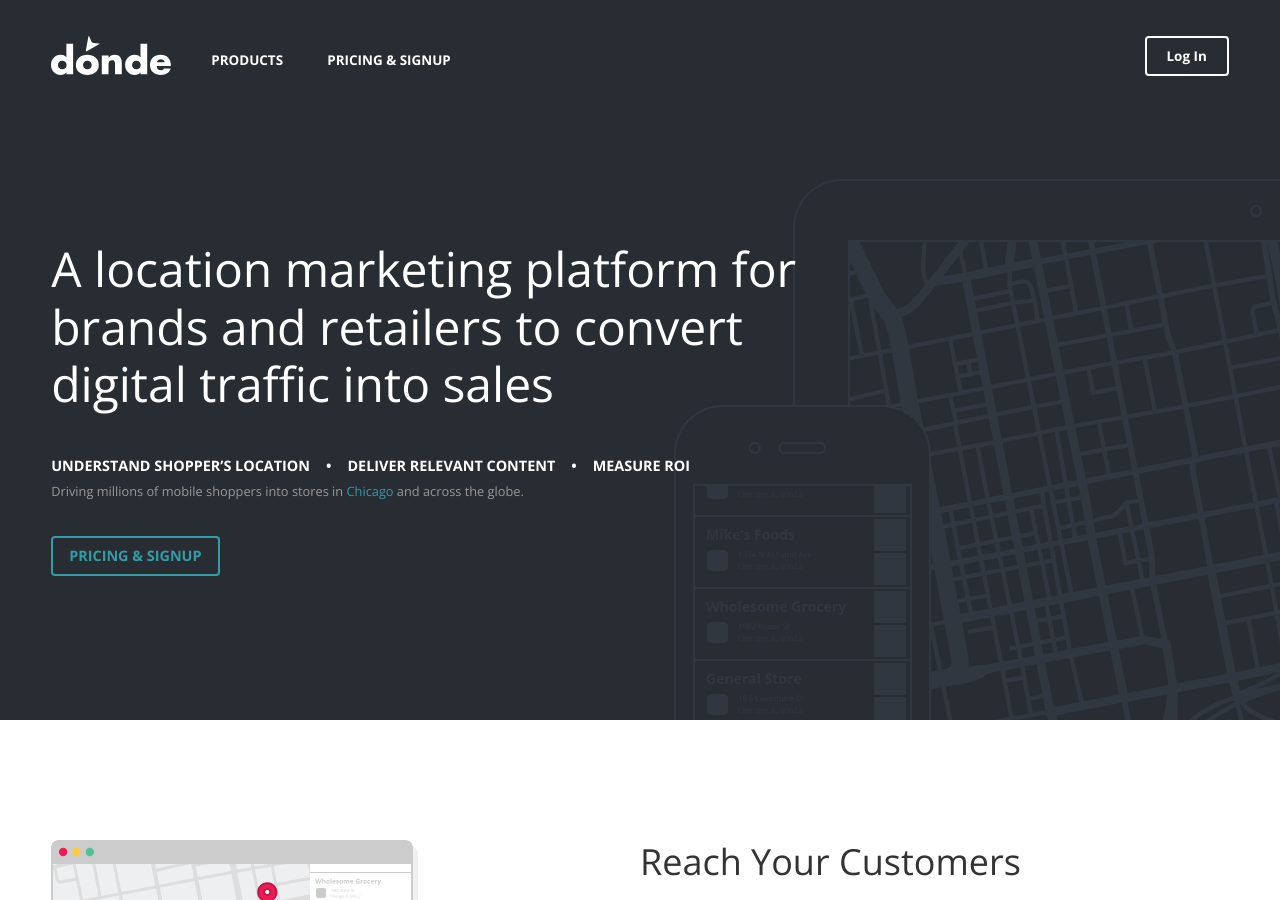
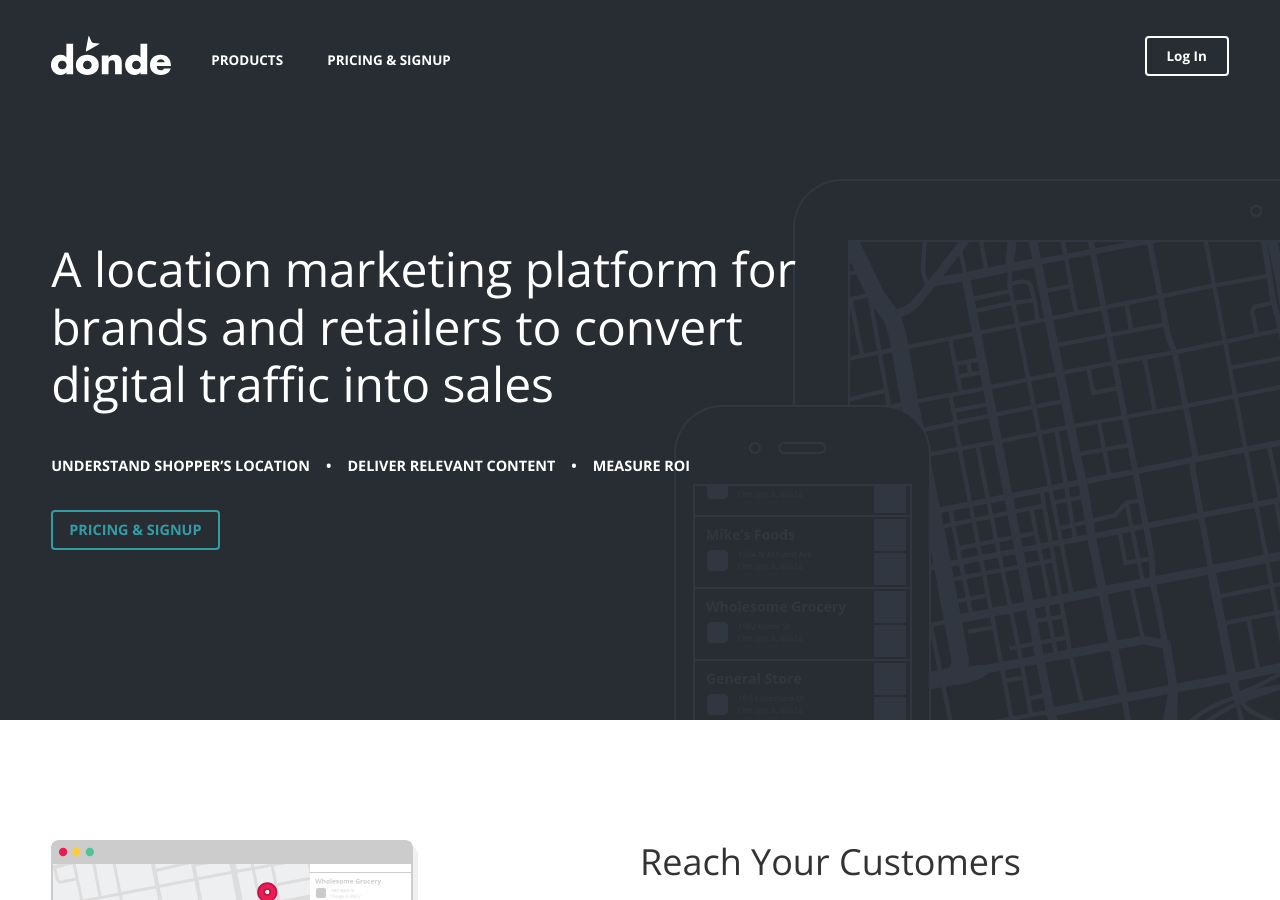
Before and after one commit to donde-io/donde-io.github.io, a Jekyll site: the page built from index.html, in a window 1280 px wide and 900 px high. Built offline with Jekyll 4.4.1, drawn with Linux system fonts in a browser that asks for light colours; nearby versions of some CDN libraries; comment, search, counter and statistics services are not loaded.

Commit message:
hide location specific on home

```diff
--- a/index.html
+++ b/index.html
@@ -12,7 +12,7 @@
 		<div class="row">
 			<div class="col eight">
 				<h1>A location marketing platform for brands and retailers to convert digital traffic into sales</h1>
-				<p><strong>Understand shopper’s location<span>•</span>Deliver relevant content<span>•</span>Measure ROI</strong><br><small>Driving millions of mobile shoppers into stores in <em>Chicago</em> and across the globe.</small></p>
+				<p><strong>Understand shopper’s location<span>•</span>Deliver relevant content<span>•</span>Measure ROI</strong><!--<br><small>Driving millions of mobile shoppers into stores in <em>Chicago</em> and across the globe.</small>--></p>
 				<a class="button teal" href="/pricing">Pricing &amp; Signup</a>
 			</div>
 		</div>
```
Also changed, not shown: 1 other file.
